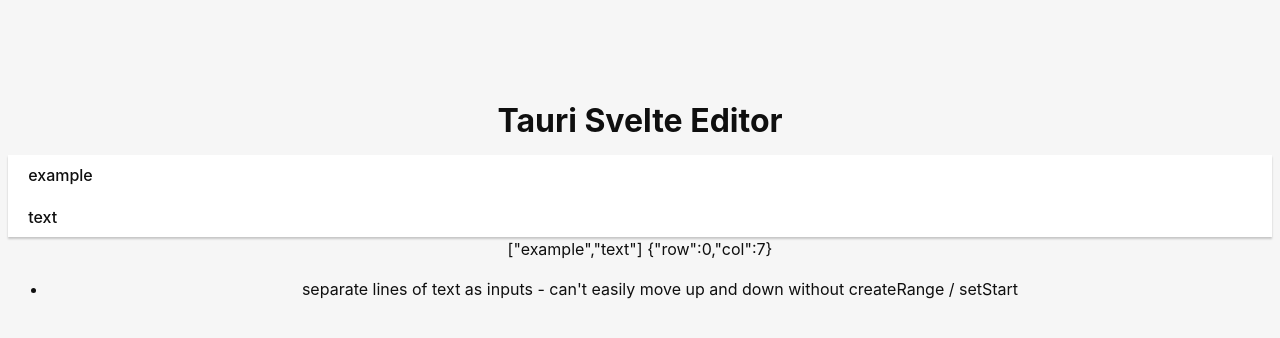
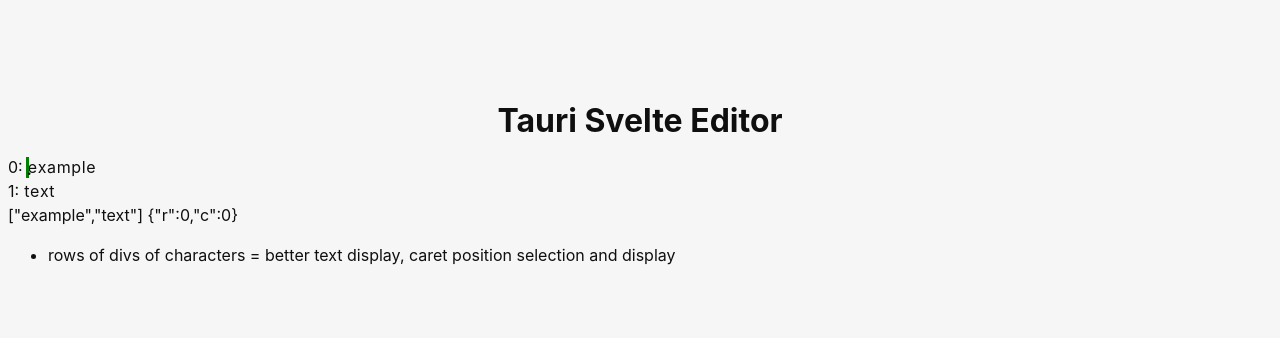
Before and after one commit to Swiftaff/editaur, a Svelte app: page / in a window 1280 px wide. Shown: the top 338 px of the page. Built offline with nearby package versions, Linux system fonts and the light colour scheme.

Commit message:
rows of characters using b, u, i for brevity

```diff
--- a/src/App.svelte
+++ b/src/App.svelte
@@ -1,31 +1,76 @@
 <script>
     import Greet from "./lib/Greet.svelte";
     let rows = ["example", "text"];
-    let cursor = { row: 0, col: 7 };
+    let cursor = { r: 0, c: 0 };
+    function caret(r, c) {
+        console.log("click", r, c);
+        if (r < rows.length) {
+            if (c > rows[r].length - 1) c = rows[r].length;
+            cursor = { r, c };
+        }
+    }
     function handleKeyPress(e) {
         console.log(e.key);
     }
 </script>
 
-<main class="container">
+<main class="container" on:keypress={handleKeyPress}>
     <h1>Tauri Svelte Editor</h1>
 
-    {#each rows as row}
-        <input bind:value={row} on:keypress={handleKeyPress} />
+    {#each rows as row, r}
+        <div on:mouseup={(e) => caret(r, 100000)}>
+            {r}: {#each [...row, ""] as char, c}{#if cursor.r == r && cursor.c == c}<i>.</i>{/if}<b
+                    style={"z-index:" + 100 + c}
+                    on:mouseup|stopPropagation={(e) => caret(r, c)}><u>.</u>{char}</b
+                >{/each}
+        </div>
     {/each}
     {JSON.stringify(rows)}
     {JSON.stringify(cursor)}
     <ul>
-        <li>separate lines of text as inputs - can't easily move up and down without createRange / setStart</li>
+        <li>rows of divs of characters = better text display, caret position selection and display</li>
     </ul>
 </main>
 
 <style>
-    .logo.vite:hover {
-        filter: drop-shadow(0 0 2em #747bff);
+    div {
+        user-select: none;
+        cursor: text;
     }
-
-    .logo.svelte:hover {
-        filter: drop-shadow(0 0 2em #ff3e00);
+    div:hover {
+        background-color: #ddd;
+    }
+    /* a character with a dot to the left for overlapping with adjacent-left character for ease of selection */
+    b {
+        font-weight: normal;
+        margin-left: -0.25em;
+        position: relative;
+    }
+    /* just the dot character inside the b above */
+    u {
+        opacity: 0;
+    }
+    /* flashing caret */
+    i {
+        font-weight: bold;
+        font-style: normal;
+        position: absolute;
+        margin-top: 2px;
+        height: 1.3rem;
+        margin-left: -0.05rem;
+        width: 3px;
+        background-color: green;
+        animation: flash 1s linear infinite;
+        z-index: 2000;
+    }
+    @keyframes flash {
+        0%,
+        50% {
+            opacity: 1;
+        }
+        51%,
+        100% {
+            opacity: 0;
+        }
     }
 </style>
--- a/src/style.css
+++ b/src/style.css
@@ -20,7 +20,6 @@
   display: flex;
   flex-direction: column;
   justify-content: center;
-  text-align: center;
 }
 
 .logo {
```
